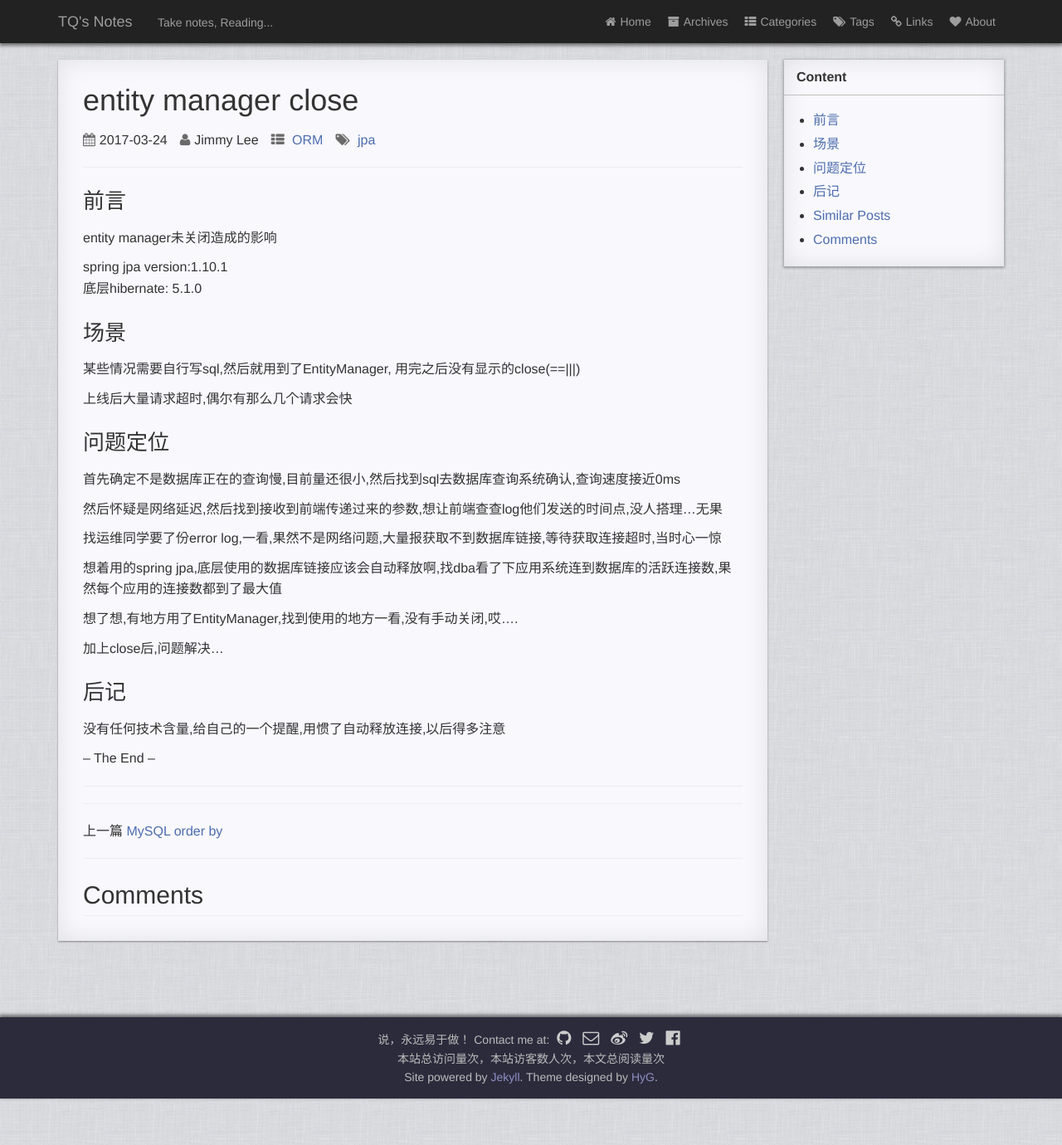
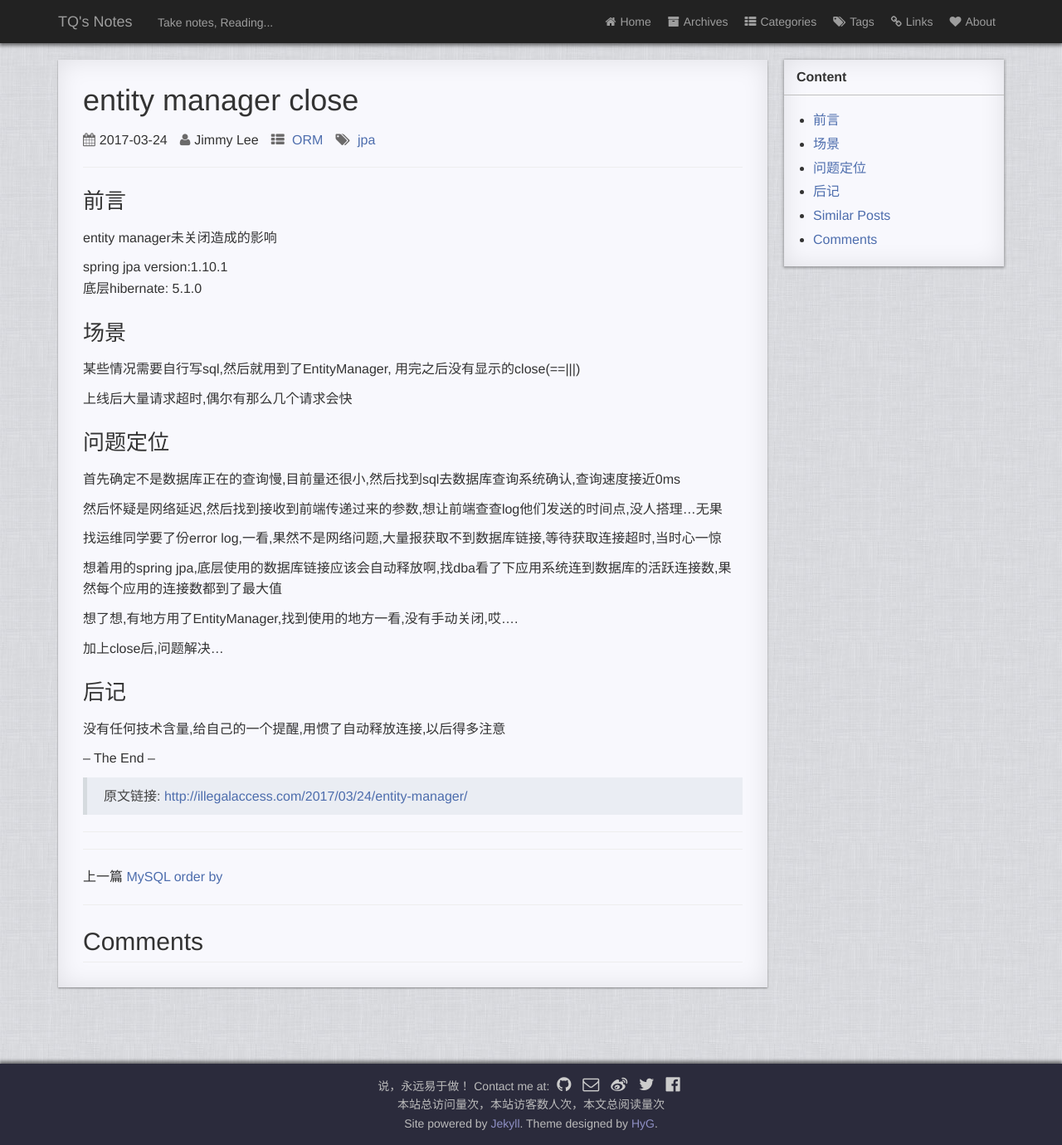
Before and after one commit to tanquan/tanquan.github.io, a Jekyll site: the page built from _posts/2017-03-24-entity-manager.md, in a window 1280 px wide. Shown: the whole page at 83% size. Built offline with Jekyll 4.4.1, drawn with Linux system fonts in a browser that asks for light colours; comment, search, counter and statistics services are not loaded; before the commit the page ends 1324 px from its top, so only the background shows below that.

Commit message:
add Link

```diff
--- a/_posts/2017-03-24-entity-manager.md
+++ b/_posts/2017-03-24-entity-manager.md
@@ -39,3 +39,5 @@ spring jpa version:1.10.1
 没有任何技术含量,给自己的一个提醒,用惯了自动释放连接,以后得多注意
 
 -- The End --
+
+> 原文链接: [http://illegalaccess.com/2017/03/24/entity-manager/](http://illegalaccess.com/2017/03/24/entity-manager/ "http://illegalaccess.com/2017/03/24/entity-manager/")
```
Also changed, not shown: _posts/2017-03-23-MySQL-order-by.md (+2 -0 lines).
